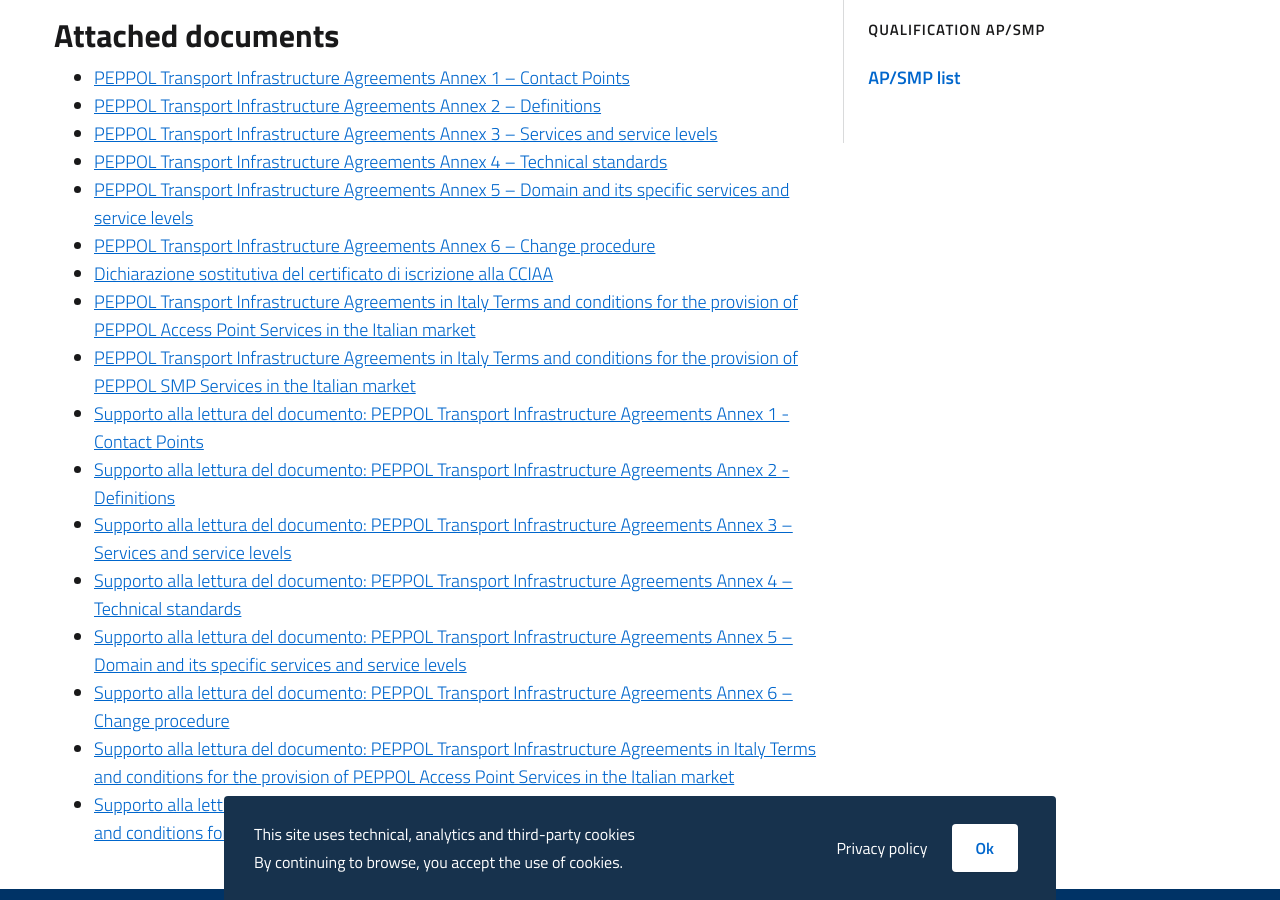
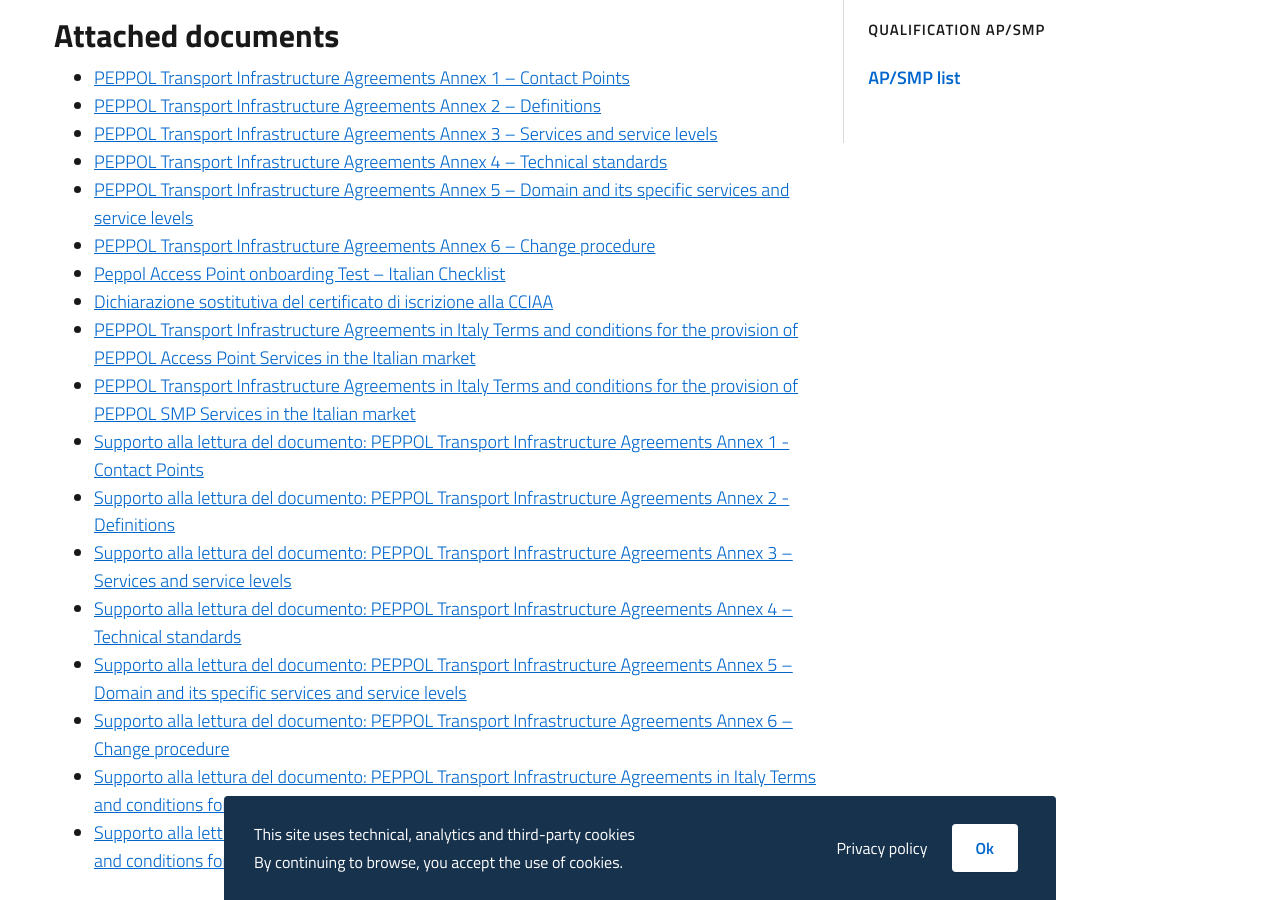
Before and after one commit to realeroberto/peppol.agid.gov.it, a Jekyll site: the page built from en/qualification-ap-smp/index.md, in a window 1280 px wide and 900 px high, scrolled down 1264 px. Built offline with Jekyll 4.4.1, drawn with Linux system fonts in a browser that asks for light colours.

Commit message:
Import Italian checklists

```diff
--- a/en/qualification-ap-smp/index.md
+++ b/en/qualification-ap-smp/index.md
@@ -35,6 +35,7 @@
 - [PEPPOL Transport Infrastructure Agreements Annex 4 – Technical standards](/attachments/annex4-technicalstandards.pdf)
 - [PEPPOL Transport Infrastructure Agreements Annex 5 – Domain and its specific services and service levels](/attachments/annex5-regionaldomain_rev5.pdf)
 - [PEPPOL Transport Infrastructure Agreements Annex 6 – Change procedure](/attachments/annex6-changeprocedure.pdf)
+- [Peppol Access Point onboarding Test – Italian Checklist](/attachments/APTest_Checklist_2.0.1_EN.pdf)
 - [Dichiarazione sostitutiva del certificato di iscrizione alla CCIAA](/attachments/dichirazione_rea_compilabile_rev201812.pdf)
 - [PEPPOL Transport Infrastructure Agreements in Italy Terms and conditions for the provision of PEPPOL Access Point Services in the Italian market](/attachments/peppol_ap_service_provider_agreement_in_italy_rev5.pdf)
 - [PEPPOL Transport Infrastructure Agreements in Italy Terms and conditions for the provision of PEPPOL SMP Services in the Italian market](/attachments/peppol_smp_provider_agreement_rev5.pdf)
```
Also changed, not shown: it/qualificazione-ap-smp/index.md (+1 -0 lines), 2 other files.
